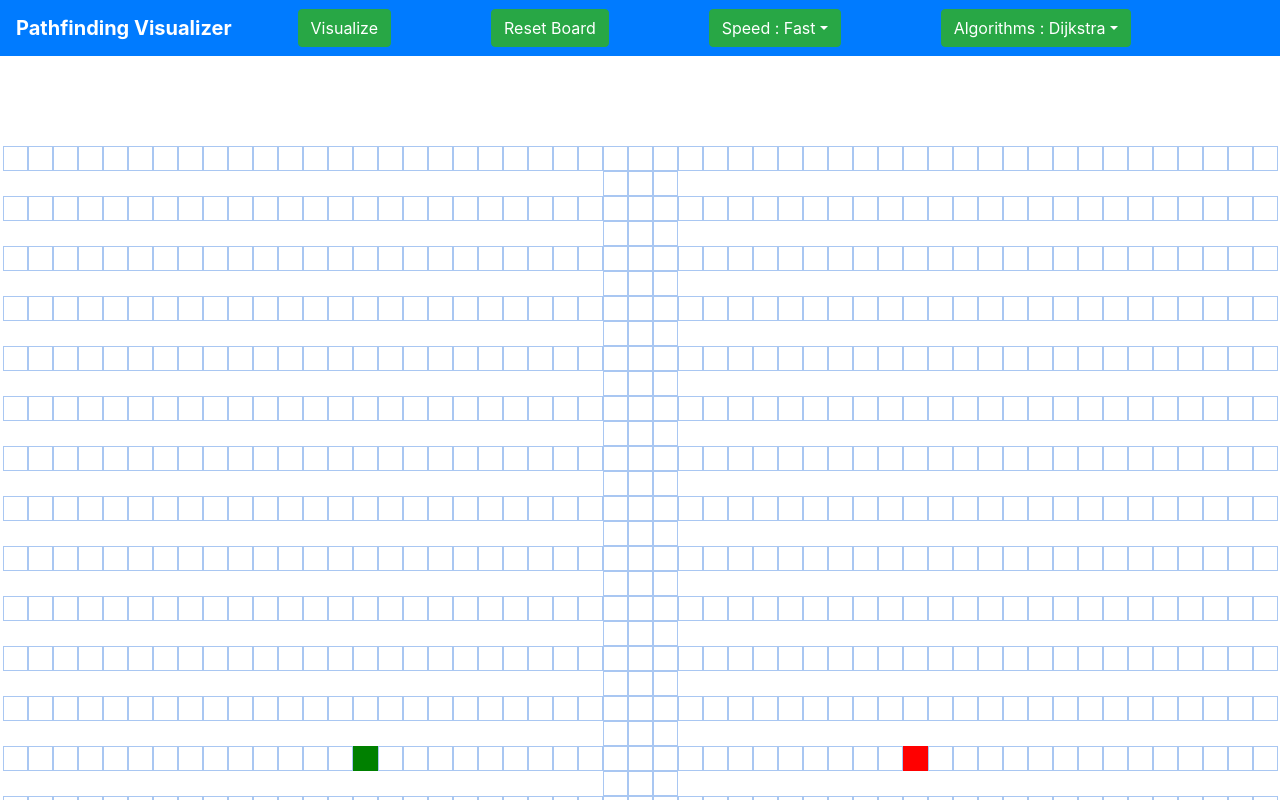
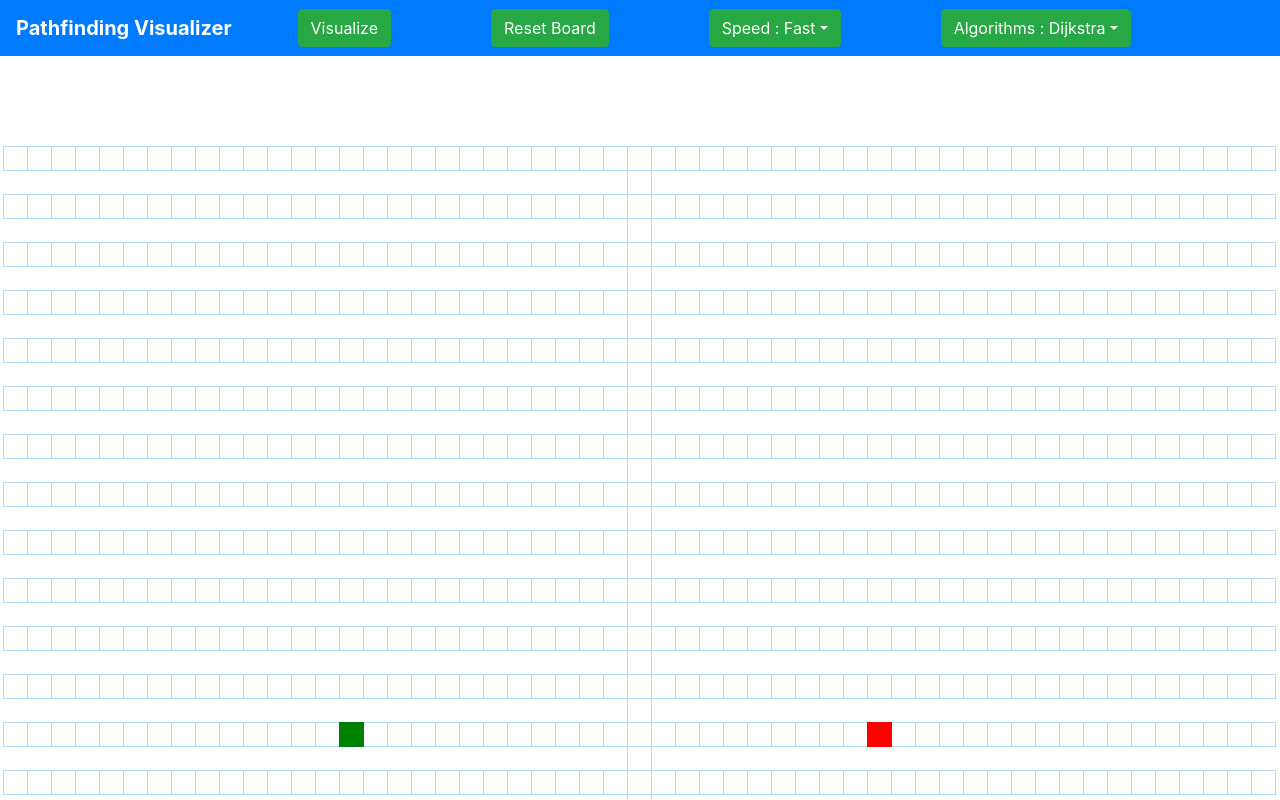
Before and after one commit to mingchengzack/Path-Finding-Visualizer, a React (Create React App) app: page / in a window 1280 px wide. Shown: the top 800 px of the page. Built offline with nearby package versions, Linux system fonts and the light colour scheme.

Commit message:
changed style

```diff
--- a/src/components/Grid.jsx
+++ b/src/components/Grid.jsx
@@ -169,7 +169,9 @@ class Grid extends Component {
       if (
         node.type === nodeType.DEFAULT ||
         node.type === nodeType.VISITED ||
-        node.type === nodeType.PATH
+        node.type === nodeType.VISITED_NOANIMATION ||
+        node.type === nodeType.PATH ||
+        node.type === nodeType.PATH_NOANIMATION
       ) {
         new_type = type;
       } else if (node.type === type) {
--- a/src/components/Node.css
+++ b/src/components/Node.css
@@ -1,7 +1,9 @@
 .node {
   width: 25px;
   height: 25px;
-  border: 1px solid rgba(162, 194, 241, 0.918);
+  border: 1px solid rgb(175, 216, 248);
+  margin-left: -1px;
+  margin-bottom: -1px;
   display: inline-block;
 }
 
@@ -9,12 +11,7 @@
   border: 1px solid green;
   animation-name: startAnimation;
   animation-duration: 1.5s;
-  animation-timing-function: ease-out;
-  animation-delay: 0;
-  animation-direction: alternate;
-  animation-iteration-count: 1;
   animation-fill-mode: forwards;
-  animation-play-state: running;
 }
 
 @keyframes startAnimation {
@@ -38,12 +35,7 @@
   border: 1px solid red;
   animation-name: endAnimation;
   animation-duration: 1.5s;
-  animation-timing-function: ease-out;
-  animation-delay: 0;
-  animation-direction: alternate;
-  animation-iteration-count: 1;
   animation-fill-mode: forwards;
-  animation-play-state: running;
 }
 
 @keyframes endAnimation {
@@ -86,18 +78,13 @@
 }
 
 .node-visited-nonanimated {
-  background-color: rgba(1, 90, 206, 0.75);
+  background-color: rgba(0, 190, 218, 0.75);
 }
 
 .node-visited {
   animation-name: visitedAnimation;
   animation-duration: 0.3s;
-  animation-timing-function: ease-out;
-  animation-delay: 0;
-  animation-direction: alternate;
-  animation-iteration-count: 1;
   animation-fill-mode: forwards;
-  animation-play-state: running;
 }
 
 @keyframes visitedAnimation {
@@ -118,7 +105,7 @@
 
   100% {
     transform: scale(1);
-    background-color: rgba(1, 90, 206, 0.75);
+    background-color: rgba(0, 190, 218, 0.75);
   }
 }
 
@@ -131,12 +118,7 @@
   border: 1px solid rgb(248, 248, 83);
   animation-name: pathAnimation;
   animation-duration: 1s;
-  animation-timing-function: ease-out;
-  animation-delay: 0;
-  animation-direction: alternate;
-  animation-iteration-count: 1;
   animation-fill-mode: forwards;
-  animation-play-state: running;
 }
 
 @keyframes pathAnimation {
--- a/src/components/Node.jsx
+++ b/src/components/Node.jsx
@@ -24,7 +24,9 @@ class Node extends Component {
     if (
       this.state.type === nodeType.DEFAULT ||
       this.state.type === nodeType.VISITED ||
-      this.state.type === nodeType.PATH
+      this.state.type === nodeType.VISITED_NOANIMATION ||
+      this.state.type === nodeType.PATH ||
+      this.state.type === nodeType.PATH_NOANIMATION
     ) {
       new_type = type;
     } else if (this.state.type === type) {
```
